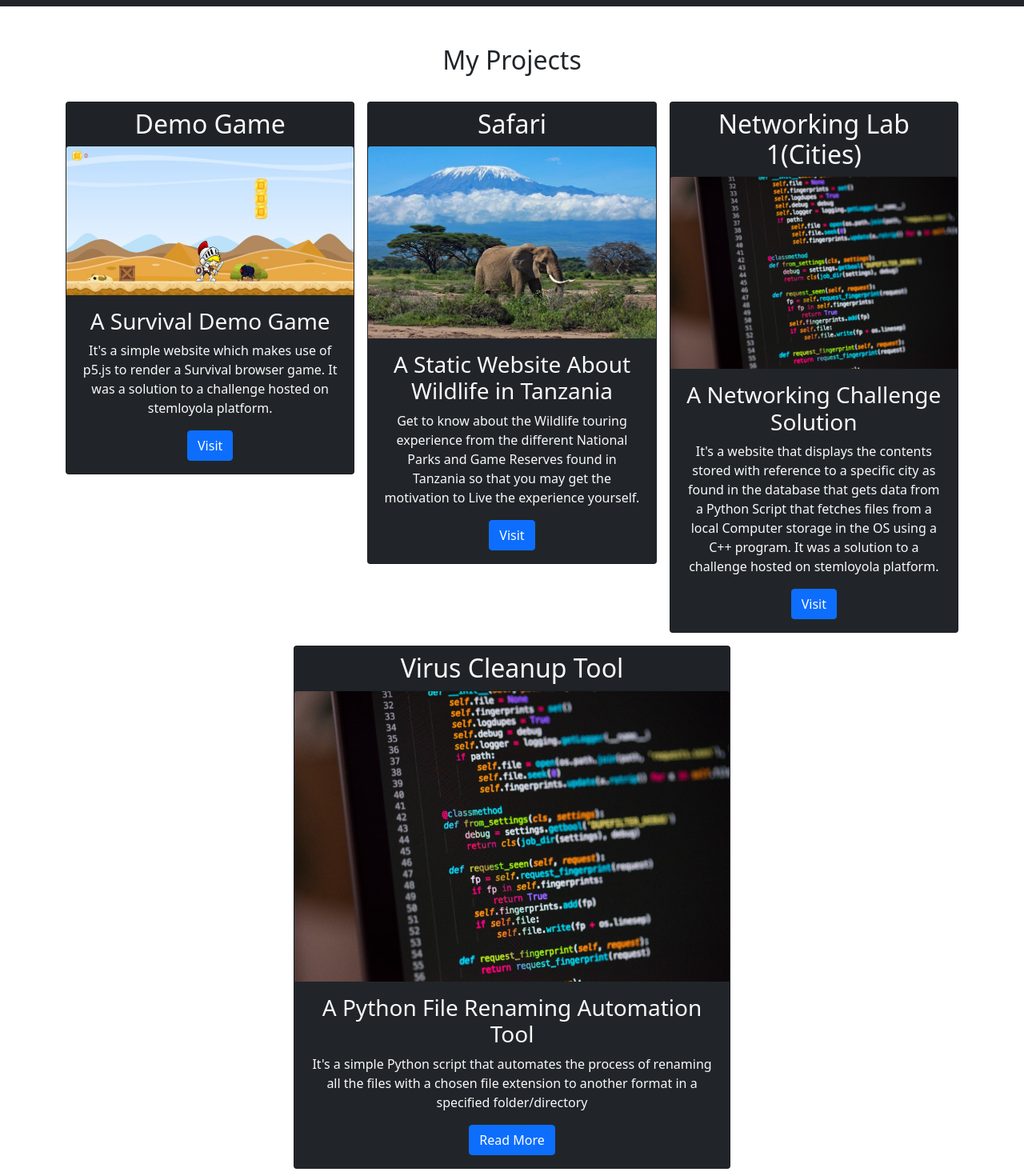
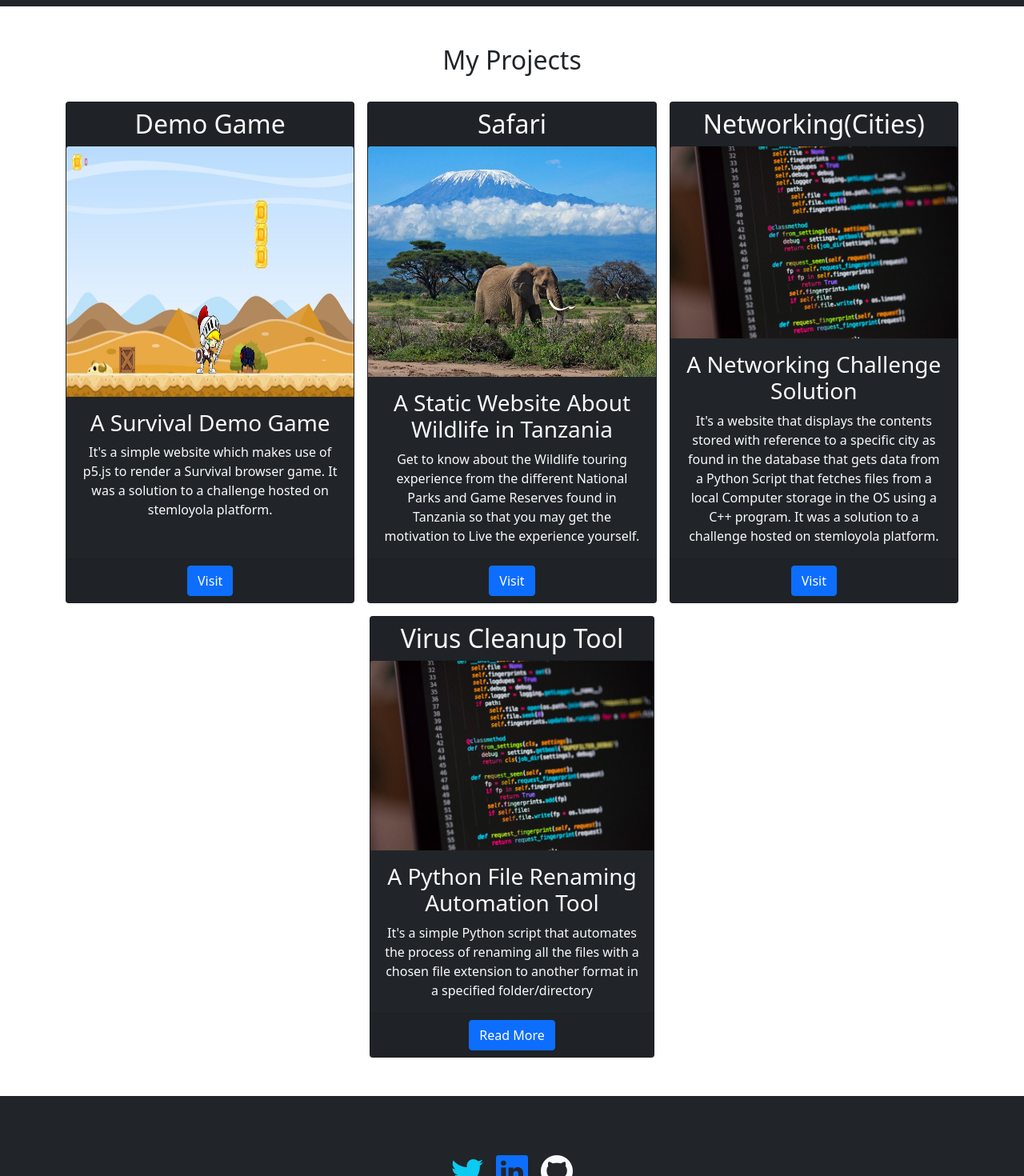
Before and after one commit to AlvinMrema/portfolio, a React (Create React App) app: page / in a window 1280 px wide. Shown: the part 1120-2590 px from the top of the page at 80% size. Built offline with nearby package versions, Linux system fonts and the light colour scheme.

Commit message:
Improved the Project's Component Styling

```diff
--- a/src/components/NavBar.js
+++ b/src/components/NavBar.js
@@ -3,7 +3,7 @@ const NavBar = () => {
         <nav className="navbar navbar-expand-lg bg-dark navbar-dark py-3 fixed-top">
             <div className="container">
                 <a href="#top" className="navbar-brand">
-                    <i className="bi bi-person-circle"></i> Alvin Chris Mrema
+                    Alvin Chris Mrema
                 </a>
 
                 <button className="navbar-toggler" type="button" data-bs-toggle="collapse" data-bs-target="#navmenu">
--- a/src/components/Projects.js
+++ b/src/components/Projects.js
@@ -10,9 +10,9 @@ const Projects = () => {
 
         <div className="row text-sm-center g-3 my-3">
           <div className="col-md">
-            <div className="card bg-dark text-light">
+            <div className="card h-100 bg-dark text-light">
               <div className="card-header h2 text-center">Demo Game</div>
-              <img src={game} class="card-img-top" alt="Python"></img>
+              <img src={game} class="card-img-top h-50" alt="Python"></img>
               <div className="card-body">
                 <h3 className="card-title">A Survival Demo Game</h3>
                 <p className="card-text">
@@ -20,6 +20,8 @@ const Projects = () => {
                   Survival browser game. It was a solution to a challenge hosted
                   on stemloyola platform.
                 </p>
+              </div>
+              <div className="card-footer">
                 <a
                   href="https://demos.stemloyola.org/coder/amrema/demo"
                   className="btn btn-primary"
@@ -31,9 +33,9 @@ const Projects = () => {
           </div>
 
           <div className="col-md">
-            <div className="card bg-dark text-light">
+            <div className="card h-100 bg-dark text-light">
               <div className="card-header h2 text-center">Safari</div>
-              <img src={safariPhoto} class="card-img-top" alt="Python"></img>
+              <img src={safariPhoto} class="card-img-top h-50" alt="Python"></img>
               <div className="card-body">
                 <h3 className="card-title">
                   A Static Website About Wildlife in Tanzania
@@ -44,6 +46,8 @@ const Projects = () => {
                   so that you may get the motivation to Live the experience
                   yourself.
                 </p>
+              </div>
+              <div className="card-footer">
                 <a
                   href="https://acamsafari.netlify.app/"
                   className="btn btn-primary"
@@ -55,11 +59,11 @@ const Projects = () => {
           </div>
 
           <div className="col-md">
-            <div className="card bg-dark text-light">
+            <div className="card h-100 bg-dark text-light">
               <div className="card-header h2 text-center">
-                Networking Lab 1(Cities)
+                Networking(Cities)
               </div>
-              <img src={pythonLogo} class="card-img-top" alt="Python"></img>
+              <img src={pythonLogo} class="card-img-top h-50" alt="Python"></img>
               <div className="card-body">
                 <h3 className="card-title">A Networking Challenge Solution</h3>
                 <p className="card-text">
@@ -69,6 +73,8 @@ const Projects = () => {
                   Computer storage in the OS using a C++ program. It was a
                   solution to a challenge hosted on stemloyola platform.
                 </p>
+              </div>
+              <div className="card-footer">
                 <a
                   href="https://demos.stemloyola.org/coder/amrema/cities"
                   className="btn btn-primary"
@@ -81,12 +87,12 @@ const Projects = () => {
         </div>
 
         <div className="row text-sm-center">
-          <div className="col-md-6 offset-md-3">
-            <div className="card bg-dark text-light">
+          <div className="col-md-4 offset-md-4">
+            <div className="card h-100 bg-dark text-light">
               <div className="card-header h2 text-center">
                 Virus Cleanup Tool
               </div>
-              <img src={pythonLogo} class="card-img-top" alt="Python"></img>
+              <img src={pythonLogo} class="card-img-top h-50" alt="Python"></img>
               <div className="card-body">
                 <h3 className="card-title">
                   A Python File Renaming Automation Tool
@@ -96,6 +102,8 @@ const Projects = () => {
                   renaming all the files with a chosen file extension to another
                   format in a specified folder/directory
                 </p>
+              </div>
+              <div className="card-footer">
                 <a
                   href="https://github.com/AlvinMrema/virus-cleanup-tool"
                   className="btn btn-primary"
```
